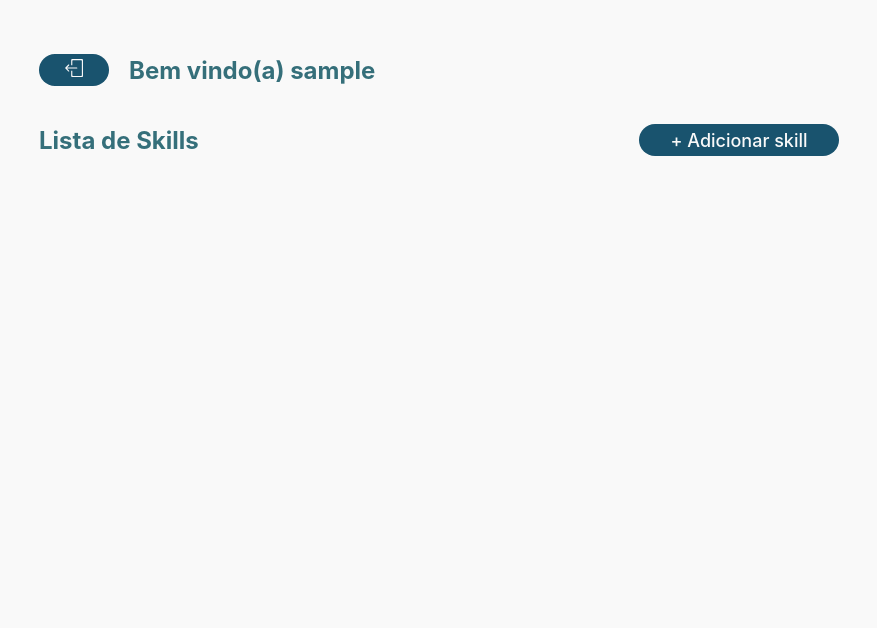
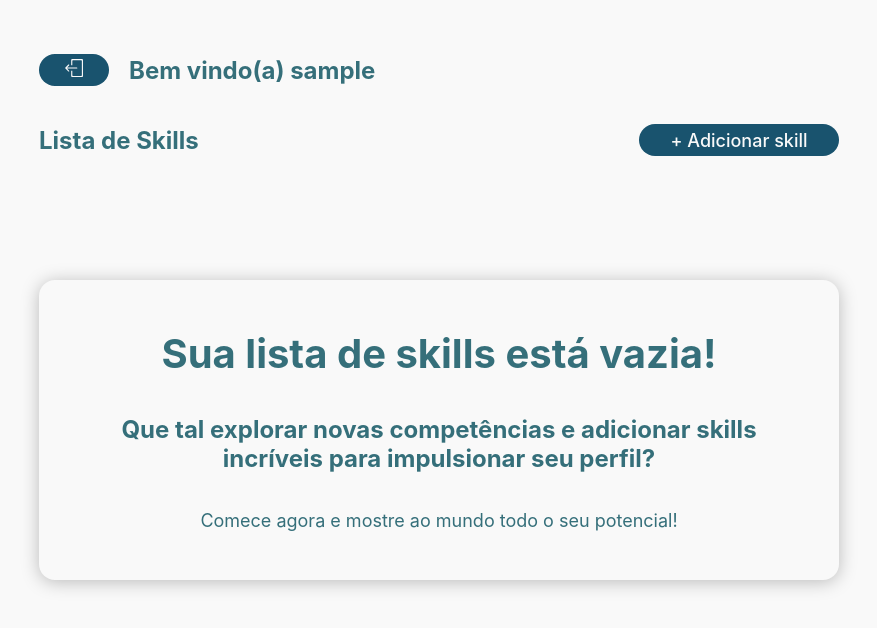
Before and after one commit to RaphaelDamico/NEKI-SistemaSkill_Frontend_web_Part2, a React (Vite) app in the folder Sistema_Skill_Refactored/: page / in a window 1280 px wide. Shown: the top 628 px of the page, without its empty margins (201-1078 px from the left). Built offline with nearby package versions, Linux system fonts and the light colour scheme; sample sign-in values are in the browser's storage.

Commit message:
feat: Cria paginação na home e renderização condicional caso nao tenha nenhuma skillList

```diff
--- a/Sistema_Skill_Refactored/src/api/api.ts
+++ b/Sistema_Skill_Refactored/src/api/api.ts
@@ -1,6 +1,6 @@
 import axios from "axios";
 import { toast } from 'react-toastify';
-import { IUserCredentials, Page, Skill, SkillModel, UpdateUserSkill, UpdateUserSkillLevelResponse, UserSkillRequest, UserSkillResponse } from "../interfaces";
+import { IUserCredentials, Page, Skill, SkillModel, UpdateUserSkill, UpdateUserSkillLevelResponse, UserSkill, UserSkillRequest, UserSkillResponse } from "../interfaces";
 
 const api = axios.create({
     baseURL: "http://localhost:8080/"
@@ -138,16 +138,27 @@ export const getAllSkills = async (
 };
 
 
-export const getUserSkills = async (userId: string): Promise<UserSkillResponse | null> => {
+export const getUserSkills = async (
+    page: number = 0,
+    size: number = 10,
+    sort: string = "skillName,asc",
+    userSkillNameFilter: string = ""
+): Promise<Page<UserSkill> | null> => {
     try {
         const token = localStorage.getItem("userToken");
         if (!token) {
             throw new Error("Token não encontrado");
         }
-        console.log(userId)
-        const response = await api.get<UserSkillResponse>(`users/${userId}`, {
+        const response = await api.get<Page<UserSkill>>(`user-skills`, {
             headers: {
-                Authorization: `Bearer ${JSON.parse(token)}`
+                'Authorization': `Bearer ${JSON.parse(token)}`,
+                'accept': '*/*'
+            },
+            params: {
+                page: page,
+                size: size,
+                sort: sort,
+                userSkillNameFilter: userSkillNameFilter
             }
         });
         return response.data;
--- /dev/null
+++ b/Sistema_Skill_Refactored/src/components/EmptyListCard/index.tsx
@@ -0,0 +1,12 @@
+import { EmptyListCardContainer } from "./styles";
+
+export default function EmptyListCard() {
+    return(
+        <EmptyListCardContainer>
+            <h1>Sua lista de skills está vazia!</h1>
+            <h2>Que tal explorar novas competências e adicionar skills incríveis para impulsionar seu perfil?</h2>
+            <p>Comece agora e mostre ao mundo todo o seu potencial!</p>
+        </EmptyListCardContainer>
+
+    );
+}
--- /dev/null
+++ b/Sistema_Skill_Refactored/src/components/EmptyListCard/styles.ts
@@ -0,0 +1,22 @@
+import { styled } from "styled-components";
+
+export const EmptyListCardContainer = styled.div`
+    display: flex;
+    flex-direction: column;
+    justify-content: space-around;
+    text-align: center;
+    background-color: ${(props) => props.theme["WHITE"]};
+    padding: 1.875rem 2.5rem;
+    border-radius: 1rem;
+    box-shadow: 0px 2px 18px 0px rgba(0, 0, 0, 0.25);
+    height: 300px;
+    margin-top: 6.25rem;
+
+    h1 {
+        font-size: 2.5rem;
+    }
+
+    p {
+        font-size: 1.125rem;
+    }
+`;
--- a/Sistema_Skill_Refactored/src/components/Modal/styles.ts
+++ b/Sistema_Skill_Refactored/src/components/Modal/styles.ts
@@ -59,31 +59,3 @@ export const ButtonContainer = styled.div`
     justify-content: space-around;
     align-items: center;
 `;
-
-export const ArrowContainer = styled.div`
-    display: flex;
-    align-items: center;
-    justify-content: space-between;
-    width: 100%;
-    margin: .5rem 0;
-    position: relative;
-`;
-
-export const ArrowButton = styled.div<{ isHidden?: boolean }>`
-    cursor: pointer;
-    transition: transform 0.2s ease;
-    display: flex;
-    align-items: center;
-    visibility: ${({ isHidden }) => (isHidden ? "hidden" : "visible")};
-
-    &:hover {
-        transform: scale(1.2);
-    }
-`;
-
-export const PageCounter = styled.span`
-    position: absolute;
-    left: 50%;
-    transform: translateX(-50%);
-    font-weight: bold;
-`;
--- /dev/null
+++ b/Sistema_Skill_Refactored/src/components/Pagination/index.tsx
@@ -0,0 +1,32 @@
+import Icon from "../Icon";
+import { ArrowButton, ArrowContainer, PageCounter } from "./styles";
+
+interface PaginationProps {
+    page: number;
+    handlePageChange: (page: number | ((prev: number) => number)) => void;
+    totalPages: number
+}
+
+export default function Pagination({page, handlePageChange, totalPages}: PaginationProps) {
+    return(
+        <ArrowContainer>
+        <ArrowButton
+            isDisabled={page === 0}
+            onClick={() => {
+                if (page > 0) handlePageChange((prev) => prev - 1);
+            }}
+        >
+            <Icon name="arrowLeft" size={30} />
+        </ArrowButton>
+            <PageCounter>{page + 1}/{totalPages}</PageCounter>
+        <ArrowButton
+            isDisabled={page === totalPages - 1}
+            onClick={() => {
+                if (page < totalPages - 1) handlePageChange((prev) => prev + 1);
+            }}
+        >
+            <Icon name="arrowRight" size={30} />
+        </ArrowButton>
+    </ArrowContainer>
+    );
+};
--- /dev/null
+++ b/Sistema_Skill_Refactored/src/components/Pagination/styles.ts
@@ -0,0 +1,29 @@
+import { styled } from "styled-components";
+
+export const ArrowContainer = styled.div`
+    display: flex;
+    align-items: center;
+    justify-content: space-between;
+    padding: 0 2.5rem;
+    width: 100%;
+    margin: .5rem 0;
+    position: relative;
+`;
+
+export const ArrowButton = styled.div<{ isDisabled?: boolean }>`
+    transition: transform 0.2s ease;
+    display: flex;
+    align-items: center;
+    color: ${({ isDisabled }) => (isDisabled && "#d9d9d9")};;
+    &:hover {
+        transform: ${({ isDisabled }) => (!isDisabled && "scale(1.2)")};
+        cursor: ${({ isDisabled }) => (isDisabled ? "not-allowed" : "pointer")};
+    }
+`;
+
+export const PageCounter = styled.span`
+    position: absolute;
+    left: 50%;
+    transform: translateX(-50%);
+    font-weight: bold;
+`;
--- a/Sistema_Skill_Refactored/src/interfaces/index.ts
+++ b/Sistema_Skill_Refactored/src/interfaces/index.ts
@@ -148,3 +148,4 @@ export interface Page<T> {
 }
 
 export type PageSkillModel = Page<SkillModel>;
+export type PageUserSkill = Page<UserSkill>;
--- a/Sistema_Skill_Refactored/src/pages/HomePage/index.tsx
+++ b/Sistema_Skill_Refactored/src/pages/HomePage/index.tsx
@@ -1,22 +1,27 @@
 import { useEffect, useState } from "react";
 import Card from "../../components/Card";
 import { deleteUserSkill, getUserSkills } from "../../api/api";
-import { UserSkill } from "../../interfaces";
+import { Page, UserSkill } from "../../interfaces";
 import Modal from "../../components/Modal";
 import DeleteModal from "../../components/DeleteModal";
 import Header from "../../components/Header";
 import { toast } from "react-toastify";
 import { Container } from "./styles";
+import Pagination from "../../components/Pagination";
+import EmptyListCard from "../../components/EmptyListCard";
 
 export default function HomePage() {
-    const [userSkillList, setUserSkillList] = useState<UserSkill[]>([]);
+    const [userSkillList, setUserSkillList] = useState<Page<UserSkill> | null>(null);
     const [isModalOpen, setIsModalOpen] = useState<boolean>(false);
     const [isDeleteModalOpen, setIsDeleteModalOpen] = useState<boolean>(false);
     const [skillToDelete, setSkillToDelete] = useState<string | null>(null);
+    const [page, setPage] = useState(0);
+    const [size] = useState(3);
+    const [sort] = useState("skill.skillName,asc");
 
     useEffect(() => {
         getUserSkillsList();
-    }, []);
+    }, [page, size, sort]);
 
     const getUserSkillsList = async () => {
         try {
@@ -24,10 +29,10 @@ export default function HomePage() {
             if (!userId) {
                 throw new Error("User ID não encontrado");
             }
-            const data = await getUserSkills(userId);
+            const data = await getUserSkills(page, size, sort);
             if (data) {
                 console.log(data);
-                setUserSkillList(data.userSkills);
+                setUserSkillList({ ...data });
             } else {
                 console.error("Falha ao buscar skills do usuário: os dados estão nulos.");
             }
@@ -78,18 +83,26 @@ export default function HomePage() {
     return (
         <Container>
             <Header setIsModalOpen={setIsModalOpen} />
-            {userSkillList.map((skill) => (
+            {userSkillList?.content.map((skill) => (
                 <Card
                     key={skill.userSkillId}
-                    userSkill={skill} deleteSkill ={handleOpenDeleteModal}
+                    userSkill={skill} deleteSkill={handleOpenDeleteModal}
                     refreshSkills={getUserSkillsList}
                 />
             ))}
+            {userSkillList?.content && userSkillList?.content.length > 0 ?
+                (<Pagination
+                    page={page}
+                    handlePageChange={setPage}
+                    totalPages={userSkillList?.totalPages}
+                />) : (
+                    <EmptyListCard />
+                )}
             <Modal
                 isVisibleModal={isModalOpen}
                 onCancel={handleCloseModal}
                 onSave={handleSaveSkills}
-                userSkills={userSkillList}
+                userSkills={userSkillList?.content || []}
             />
             <DeleteModal
                 isVisibleModal={isDeleteModalOpen}
--- a/Sistema_Skill_Refactored/src/pages/HomePage/styles.ts
+++ b/Sistema_Skill_Refactored/src/pages/HomePage/styles.ts
@@ -6,4 +6,8 @@ export const Container = styled.main`
     display: flex;
     flex-direction: column;
     gap: 1.25rem;
-`
+
+    @media (min-width: 1600px) {
+        max-width: 62.5rem;
+    }
+`;
--- a/Sistema_Skill_Refactored/src/styles/global.ts
+++ b/Sistema_Skill_Refactored/src/styles/global.ts
@@ -9,7 +9,7 @@ export const GlobalStyle = createGlobalStyle`
 
   :focus {
     outline: none;
-    /* box-shadow: 0 0 0 2px ${(props) => props.theme['green-500']}; */
+    box-shadow: 0 0 0 2px ${(props) => props.theme['BLUE_700']};
   }
 
     body {
```
Also changed, not shown: Sistema_Skill_Refactored/src/components/Modal/index.tsx (+9 -22 lines).
